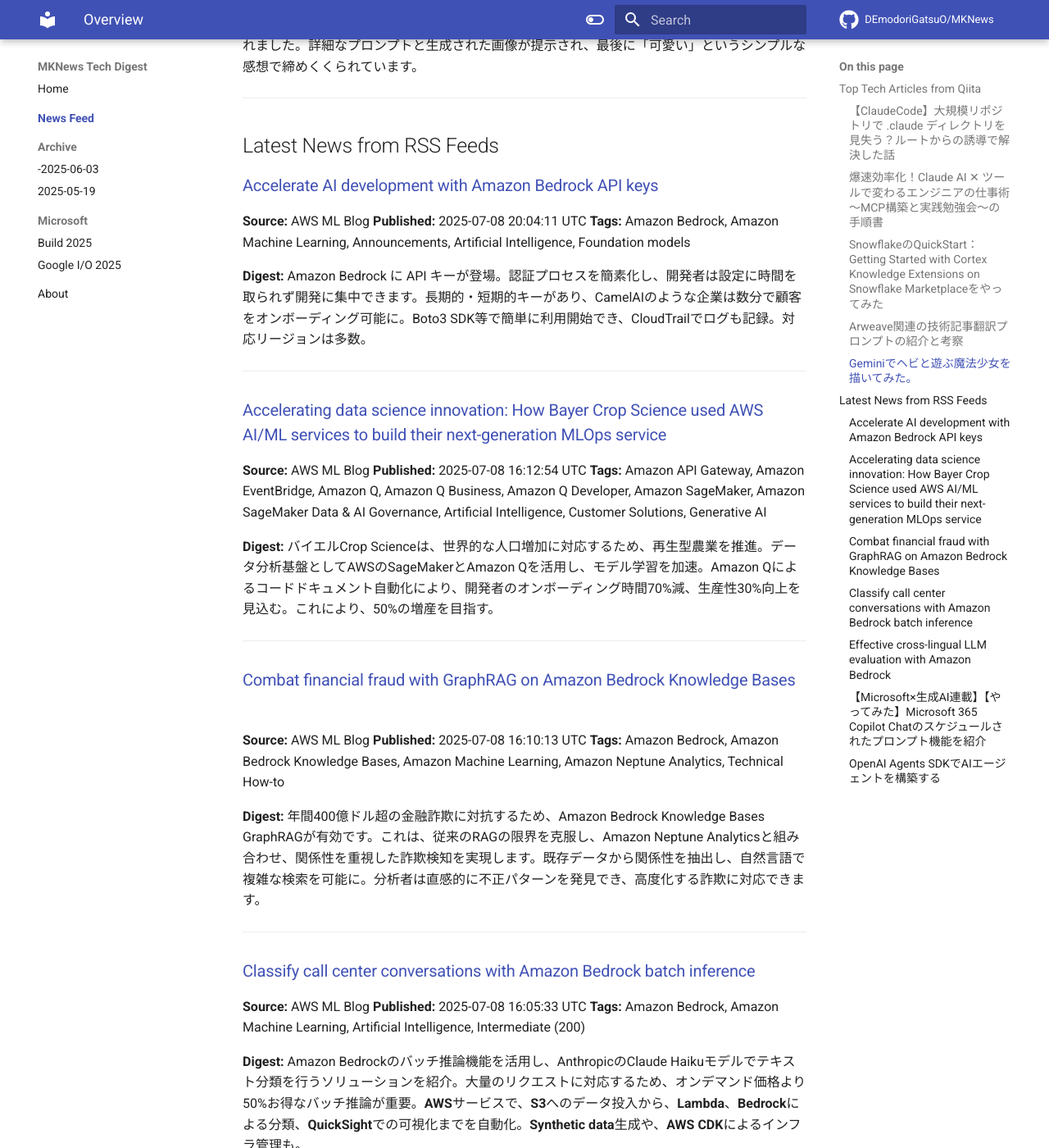
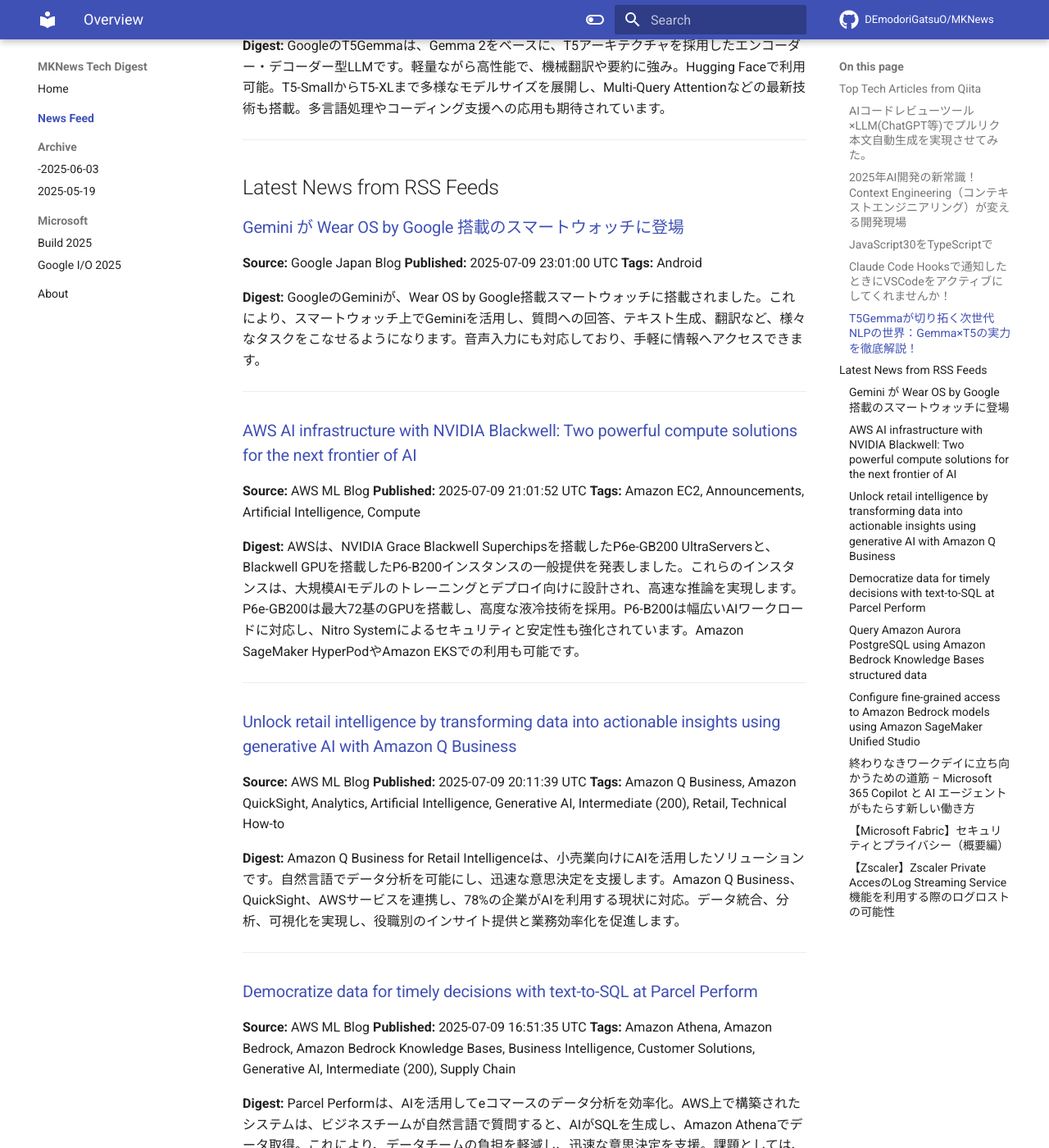
Before and after one commit to DEmodoriGatsuO/MKNews, an MkDocs documentation site: the page built from docs/news/index.md, in a window 1280 px wide and 1400 px high, scrolled down 1485 px. Shown: the whole window at 82% size. Built offline with MkDocs 1.6.1 and Material for MkDocs 9.7.7, drawn with Linux system fonts in a browser that asks for light colours; comment, search, counter and statistics services are not loaded; some of the changed text lies outside the part shown.

Commit message:
Automated AI Tech Digest - 2025-07-10

```diff
--- a/docs/news/index.md
+++ b/docs/news/index.md
@@ -1,128 +1,148 @@
-# AI Tech Trends Digest (2025-07-09)
+# AI Tech Trends Digest (2025-07-10)
 
 
 ## Top Tech Articles from Qiita
 
 
-### [【ClaudeCode】大規模リポジトリで .claude ディレクトリを見失う？ルートからの誘導で解決した話](https://qiita.com/kurifumi/items/95caa20379c8961684e8)
-**Published:** 2025-07-08 12:40:10 UTC
-**Likes:** 8
-**Tags:** Claude, ClaudeCode
+### [AIコードレビューツール×LLM(ChatGPT等)でプルリク本文自動生成を実現させてみた。](https://qiita.com/kou_dv/items/f94bc1e8d7b3b82f06e3)
+**Published:** 2025-07-09 12:52:15 UTC
+**Likes:** 5
+**Tags:** GitHub, pullrequest, Gemini, GitHubActions, ChatGPT
 
 **Digest:**
-ClaudeCodeが`.claude/CLAUDE.md`を認識できない問題に対し、大規模リポジトリでのファイル数制限が原因と判明。**Google Vertex AI (Sonnet4/Opus4)**環境で、ルート直下に`.claude/CLAUDE.md`への誘導ファイル配置で対応。LSツールの出力制限で隠しディレクトリが見つけられないため、この対処法を採用。より良い解決策を模索中です。
+大学3年生の鈴木さんが、AIコードレビューツールCodeRabbitとLLMを連携させ、プルリク本文を自動生成するワークフローを構築。GitHub Actionsを使用し、CodeRabbitの要約とPRテンプレートを元にGeminiで本文を生成。PersonalAccessToken使用やプロンプトインジェクションリスクへの注意点も解説。今後は自動ラベリングや静的解析結果の追記も検討。
 
 ---
 
-### [爆速効率化！Claude AI ✕ ツールで変わるエンジニアの仕事術 〜MCP構築と実践勉強会〜の手順書](https://qiita.com/achanggg/items/44e730f03ad17916e61e)
-**Published:** 2025-07-08 13:13:36 UTC
-**Likes:** 1
-**Tags:** AI, MCP, Claude, AIエージェント, ClaudeCode
+### [2025年AI開発の新常識！Context Engineering（コンテキストエンジニアリング）が変える開発現場](https://qiita.com/takuya77088/items/579cce606799e207a2c4)
+**Published:** 2025-07-09 06:25:07 UTC
+**Likes:** 4
+**Tags:** AI開発, LLM, カスタマイズされた, AIエージェント, ContextEngineering
 
 **Digest:**
-2025年7月12日の勉強会資料。Node.js、Claude Desktop/Code、uvインストールが前提。MCP設定は、claude_desktop_config.json編集（Claude Desktop）または `claude mcp add` コマンド（Claude Code）で行う。FileSystem、Playwright、Obsidian、context7、MySQLなどMCP設定例とプロンプト例を紹介。禁止事項設定も解説。
+「コンテキストエンジニアリング」は、AI界隈で注目を集める技術で、Andrej Karpathyが提唱。プロンプトエンジニアリングを発展させ、LLMに適切な情報とツールを適切なタイミングで提供する技術。GoogleのNikolay Savinovは、AgentとContextの共生関係を説明。LangChainは、書き込み、選別、圧縮、隔離の4つの戦略を提示。Shopifyでは、従業員のAI活用能力を評価基準にするなど、企業での重要性が増している。
 
 ---
 
-### [SnowflakeのQuickStart：Getting Started with Cortex Knowledge Extensions on Snowflake Marketplaceをやってみた](https://qiita.com/a-kamiya/items/fa630d133614ad5653aa)
-**Published:** 2025-07-08 10:01:16 UTC
-**Likes:** 1
-**Tags:** Snowflake, 公式ドキュメント, Streamlit, Claude, Streamlit_in_Snowflake
+### [JavaScript30をTypeScriptで](https://qiita.com/makoto-ogata@github/items/5e71bcdf2b361b9c3379)
+**Published:** 2025-07-09 15:37:52 UTC
+**Likes:** 3
+**Tags:** JavaScript, TypeScript, Gemini
 
 **Digest:**
-Snowflake Discoverイベントのオンラインセッションに参加。公式ドキュメントを自然言語で質問できるチャット機能を試す。QuickStartの手順でエラー発生も、スキーマ名修正やパッケージインストールで解決。Streamlitアプリで「What is a view in Snowflake?」の質問に回答。日本語入力にはClaude先生の助けを借りて、翻訳機能を組み込んだ修正版コードで対応しました。
+人気教材「JavaScript30」をTypeScriptで実装する試み。GitHubのリポジトリをフォークし、`tsconfig.json`を設定して環境構築。最初の教材「JavaScript Drum Kit」をTypeScriptで記述し、`code`プロパティの使用など、オリジナルとの差分も説明。Geminiによるコードレビューも受け、改善点を見つけました。学習への活用と、AIによるレビューの進化を実感した結果となりました。
 
 ---
 
-### [Arweave関連の技術記事翻訳プロンプトの紹介と考察](https://qiita.com/nft/items/f4f0eb9fe3ffccbdbd54)
-**Published:** 2025-07-09 02:04:24 UTC
-**Likes:** 0
-**Tags:** Blockchain, DevRel, Ao, arweave, LLM
+### [Claude Code Hooksで通知したときにVSCodeをアクティブにしてくれませんか！](https://qiita.com/hajimemath/items/256dfa78990c568eb600)
+**Published:** 2025-07-09 11:42:05 UTC
+**Likes:** 2
+**Tags:** VSCode, Claude, ClaudeCode, ClaudeCodeHooks
 
 **Digest:**
-Arweave関連テックブログ数百本の翻訳に、Claude Projectsとカスタムプロンプトを活用。Web版またはProjects推奨で、マークダウン化が重要。Claude Codeは精度低下。プロンプトは技術用語の扱い、文体、SEOを考慮。課題としてレート制限、辞書反映の不完全さ、手動割合の多さを指摘。今後はClaude Code Hooks活用も検討。
+Claude Code Hooksで通知を受け取れるようになったが、設定でスクリプトエディタに遷移してしまう問題があった。`.claude/settings.local.json`にosascriptコマンドを用いた設定を追加し、Macの通知とVSCodeのアクティブ化を実現。StopとNotificationフックで通知と同時にVSCodeがアクティブになる。
 
 ---
 
-### [Geminiでヘビと遊ぶ魔法少女を描いてみた。](https://qiita.com/nori-channel/items/325737a48c4eaa5fbd81)
-**Published:** 2025-07-08 21:26:00 UTC
-**Likes:** 0
-**Tags:** Gemini
+### [T5Gemmaが切り拓く次世代NLPの世界：Gemma×T5の実力を徹底解説！](https://qiita.com/bienhoa/items/9c701a48dcbd9f4b0cad)
+**Published:** 2025-07-10 00:28:02 UTC
+**Likes:** 1
+**Tags:** 初心者, Gemini, T5, huggingface, Gemma
 
 **Digest:**
-Google Geminiで生成された、聖なるヘビと遊ぶ魔法少女のイラストを紹介。簡単なプロンプト「聖なるヘビと遊ぶ魔法少女を描いてください」の結果として、可愛らしい画像が出力されました。詳細なプロンプトと生成された画像が提示され、最後に「可愛い」というシンプルな感想で締めくくられています。
+GoogleのT5Gemmaは、Gemma 2をベースに、T5アーキテクチャを採用したエンコーダー・デコーダー型LLMです。軽量ながら高性能で、機械翻訳や要約に強み。Hugging Faceで利用可能。T5-SmallからT5-XLまで多様なモデルサイズを展開し、Multi-Query Attentionなどの最新技術も搭載。多言語処理やコーディング支援への応用も期待されています。
 
 ---
 
 ## Latest News from RSS Feeds
 
 
-### [Accelerate AI development with Amazon Bedrock API keys](https://aws.amazon.com/blogs/machine-learning/accelerate-ai-development-with-amazon-bedrock-api-keys/)
-**Source:** AWS ML Blog
-**Published:** 2025-07-08 20:04:11 UTC
-**Tags:** Amazon Bedrock, Amazon Machine Learning, Announcements, Artificial Intelligence, Foundation models
+### [Gemini が Wear OS by Google 搭載のスマートウォッチに登場](https://blog.google/intl/ja-jp/products/android-chrome-play/gemini-wear-os-watches/)
+**Source:** Google Japan Blog
+**Published:** 2025-07-09 23:01:00 UTC
+**Tags:** Android
 
 **Digest:**
-Amazon Bedrock に API キーが登場。認証プロセスを簡素化し、開発者は設定に時間を取られず開発に集中できます。長期的・短期的キーがあり、CamelAIのような企業は数分で顧客をオンボーディング可能に。Boto3 SDK等で簡単に利用開始でき、CloudTrailでログも記録。対応リージョンは多数。
+GoogleのGeminiが、Wear OS by Google搭載スマートウォッチに搭載されました。これにより、スマートウォッチ上でGeminiを活用し、質問への回答、テキスト生成、翻訳など、様々なタスクをこなせるようになります。音声入力にも対応しており、手軽に情報へアクセスできます。
 
 ---
 
-### [Accelerating data science innovation: How Bayer Crop Science used AWS AI/ML services to build their next-generation MLOps service](https://aws.amazon.com/blogs/machine-learning/accelerating-data-science-innovation-how-bayer-crop-science-used-aws-ai-ml-services-to-build-their-next-generation-mlops-service/)
+### [AWS AI infrastructure with NVIDIA Blackwell: Two powerful compute solutions for the next frontier of AI](https://aws.amazon.com/blogs/machine-learning/aws-ai-infrastructure-with-nvidia-blackwell-two-powerful-compute-solutions-for-the-next-frontier-of-ai/)
 **Source:** AWS ML Blog
-**Published:** 2025-07-08 16:12:54 UTC
-**Tags:** Amazon API Gateway, Amazon EventBridge, Amazon Q, Amazon Q Business, Amazon Q Developer, Amazon SageMaker, Amazon SageMaker Data & AI Governance, Artificial Intelligence, Customer Solutions, Generative AI
+**Published:** 2025-07-09 21:01:52 UTC
+**Tags:** Amazon EC2, Announcements, Artificial Intelligence, Compute
 
 **Digest:**
-バイエルCrop Scienceは、世界的な人口増加に対応するため、再生型農業を推進。データ分析基盤としてAWSのSageMakerとAmazon Qを活用し、モデル学習を加速。Amazon Qによるコードドキュメント自動化により、開発者のオンボーディング時間70%減、生産性30%向上を見込む。これにより、50%の増産を目指す。
+AWSは、NVIDIA Grace Blackwell Superchipsを搭載したP6e-GB200 UltraServersと、Blackwell GPUを搭載したP6-B200インスタンスの一般提供を発表しました。これらのインスタンスは、大規模AIモデルのトレーニングとデプロイ向けに設計され、高速な推論を実現します。P6e-GB200は最大72基のGPUを搭載し、高度な液冷技術を採用。P6-B200は幅広いAIワークロードに対応し、Nitro Systemによるセキュリティと安定性も強化されています。Amazon SageMaker HyperPodやAmazon EKSでの利用も可能です。
 
 ---
 
-### [Combat financial fraud with GraphRAG on Amazon Bedrock Knowledge Bases](https://aws.amazon.com/blogs/machine-learning/combat-financial-fraud-with-graphrag-on-amazon-bedrock-knowledge-bases/)
+### [Unlock retail intelligence by transforming data into actionable insights using generative AI with Amazon Q Business](https://aws.amazon.com/blogs/machine-learning/unlock-retail-intelligence-by-transforming-data-into-actionable-insights-using-generative-ai-with-amazon-q-business/)
 **Source:** AWS ML Blog
-**Published:** 2025-07-08 16:10:13 UTC
-**Tags:** Amazon Bedrock, Amazon Bedrock Knowledge Bases, Amazon Machine Learning, Amazon Neptune Analytics, Technical How-to
+**Published:** 2025-07-09 20:11:39 UTC
+**Tags:** Amazon Q Business, Amazon QuickSight, Analytics, Artificial Intelligence, Generative AI, Intermediate (200), Retail, Technical How-to
 
 **Digest:**
-年間400億ドル超の金融詐欺に対抗するため、Amazon Bedrock Knowledge Bases GraphRAGが有効です。これは、従来のRAGの限界を克服し、Amazon Neptune Analyticsと組み合わせ、関係性を重視した詐欺検知を実現します。既存データから関係性を抽出し、自然言語で複雑な検索を可能に。分析者は直感的に不正パターンを発見でき、高度化する詐欺に対応できます。
+Amazon Q Business for Retail Intelligenceは、小売業向けにAIを活用したソリューションです。自然言語でデータ分析を可能にし、迅速な意思決定を支援します。Amazon Q Business、QuickSight、AWSサービスを連携し、78%の企業がAIを利用する現状に対応。データ統合、分析、可視化を実現し、役職別のインサイト提供と業務効率化を促進します。
 
 ---
 
-### [Classify call center conversations with Amazon Bedrock batch inference](https://aws.amazon.com/blogs/machine-learning/classify-call-center-conversations-with-amazon-bedrock-batch-inference/)
+### [Democratize data for timely decisions with text-to-SQL at Parcel Perform](https://aws.amazon.com/blogs/machine-learning/democratize-data-for-timely-decisions-with-text-to-sql-at-parcel-perform/)
 **Source:** AWS ML Blog
-**Published:** 2025-07-08 16:05:33 UTC
-**Tags:** Amazon Bedrock, Amazon Machine Learning, Artificial Intelligence, Intermediate (200)
+**Published:** 2025-07-09 16:51:35 UTC
+**Tags:** Amazon Athena, Amazon Bedrock, Amazon Bedrock Knowledge Bases, Business Intelligence, Customer Solutions, Generative AI, Intermediate (200), Supply Chain
 
 **Digest:**
-Amazon Bedrockのバッチ推論機能を活用し、AnthropicのClaude Haikuモデルでテキスト分類を行うソリューションを紹介。大量のリクエストに対応するため、オンデマンド価格より50%お得なバッチ推論が重要。**AWS**サービスで、**S3**へのデータ投入から、**Lambda**、**Bedrock**による分類、**QuickSight**での可視化までを自動化。**Synthetic data**生成や、**AWS CDK**によるインフラ管理も。
+Parcel Performは、AIを活用してeコマースのデータ分析を効率化。AWS上で構築されたシステムは、ビジネスチームが自然言語で質問すると、AIがSQLを生成し、Amazon Athenaでデータ取得。これにより、データチームの負担を軽減し、迅速な意思決定を支援。課題としては、曖昧な名前への対応、高コストなクエリへの対策、コスト追跡などが挙げられています。
 
 ---
 
-### [Effective cross-lingual LLM evaluation with Amazon Bedrock](https://aws.amazon.com/blogs/machine-learning/effective-cross-lingual-llm-evaluation-with-amazon-bedrock/)
+### [Query Amazon Aurora PostgreSQL using Amazon Bedrock Knowledge Bases structured data](https://aws.amazon.com/blogs/machine-learning/query-amazon-aurora-postgresql-using-amazon-bedrock-knowledge-bases-structured-data/)
 **Source:** AWS ML Blog
-**Published:** 2025-07-08 15:46:49 UTC
-**Tags:** Advanced (300), Amazon Bedrock, Best Practices, Generative AI
+**Published:** 2025-07-09 16:48:35 UTC
+**Tags:** Amazon Aurora, Amazon Bedrock, Amazon Bedrock Knowledge Bases, Amazon Redshift, Intermediate (200), Technical How-to
 
 **Digest:**
-Amazon Bedrock Evaluationsは、多言語LLM評価を効率化。LLMを評価者として活用し、時間とコストを削減しつつ品質を維持します。SEA-MTBenchデータセットを用い、英語とインドネシア語の評価プロンプトで検証、相関性の高さを確認。自動評価と人手評価を組み合わせ、LLMのバイアスを考慮し、品質を向上させます。
+Amazon Bedrock Knowledge Bases は、LLM を社内データに接続する RAG 機能を提供します。Aurora PostgreSQL データへの自然言語クエリを可能にするため、Redshift Zero-ETL を活用。Redshift にデータを同期し、Amazon Bedrock で構造化データソースとして設定。ユーザーは自然言語で質問し、SQL に変換され、回答を得られます。
 
 ---
 
-### [【Microsoft×生成AI連載】【やってみた】Microsoft 365 Copilot Chatのスケジュールされたプロンプト機能を紹介](https://blog.jbs.co.jp/entry/2025/07/09/090603)
-**Source:** JBS Blog
-**Published:** 2025-07-09 00:06:03 UTC
-**Tags:** Copilot, Microsoft Copilot, Microsoft 365 Copilot, 生成AI, Microsoft×生成AI連載
+### [Configure fine-grained access to Amazon Bedrock models using Amazon SageMaker Unified Studio](https://aws.amazon.com/blogs/machine-learning/configure-fine-grained-access-to-amazon-bedrock-models-using-amazon-sagemaker-unified-studio/)
+**Source:** AWS ML Blog
+**Published:** 2025-07-09 16:45:56 UTC
+**Tags:** Amazon Bedrock, Amazon Machine Learning, Amazon SageMaker Unified Studio, Artificial Intelligence, AWS Identity and Access Management (IAM), Security, Identity, & Compliance, Technical How-to
 
 **Digest:**
-Microsoft 365 Copilot Chatに、タスクを自動化する「スケジュールされたプロンプト」機能が登場。定型業務の効率化を目指すなら必見です。指定した時間にプロンプトを実行し、日報作成など反復タスクを自動化できます。業務効率化をしたい方におすすめです。
+Amazon SageMaker Unified Studioは、安全なAI開発環境を提供し、Amazon BedrockモデルへのアクセスをIAMで細かく制御します。2025年ローンチの同環境は、企業向けに**機密データ保護**、コンプライアンス遵守、ユーザー信頼の確保を支援。IAMポリシーでモデルへのアクセスを制限し、**ロール**と**インラインポリシー**を使い、認可されたユーザーだけが特定モデルを利用可能に。これにより、開発者の柔軟性を保ちつつ、**強力なセキュリティ**を実現します。
 
 ---
 
-### [OpenAI Agents SDKでAIエージェントを構築する](https://blog.jbs.co.jp/entry/2025/07/08/163356)
-**Source:** JBS Blog
-**Published:** 2025-07-08 07:33:56 UTC
-**Tags:** 大規模言語モデル, multi-agent, マルチエージェント, Azure OpenAI, AI Agent, OpenAI Agents SDK, MCP
+### [終わりなきワークデイに立ち向かうための道筋 – Microsoft 365 Copilot と AI エージェントがもたらす新しい働き方](https://blogs.windows.com/japan/2025/07/10/how-microsoft-365-copilot-and-agents-help-tackle-the-infinite-workday/)
+**Source:** Windows Blog for Japan
+**Published:** 2025-07-10 05:13:53 UTC
+**Tags:** Copilot, AI, Microsoft 365
 
 **Digest:**
-OpenAI Agents SDKの基礎と活用方法を紹介。AIエージェント構築を容易にする軽量ツールで、Azure OpenAIリソースの利用とMCP（Multiple Choice Prompt）の活用方法を解説します。環境設定やサンプルコードを通じて、実践的なAIアプリ開発の第一歩を学べます。
+Microsoft 365 Copilot の記事では、現代の働き方が「終わりなきワークデイ」化している現状を指摘。AI活用で業務効率化を目指し、**80/20の法則**に基づき、インパクトのある20%の仕事に集中を促す。従来の組織図ではなく**ワークチャート**でチームを編成し、全従業員をAIエージェントを活用する**エージェントボス**として育成することが重要。
 
 ---
+
+### [【Microsoft Fabric】セキュリティとプライバシー（概要編）](https://blog.jbs.co.jp/entry/2025/07/10/120511)
+**Source:** JBS Blog
+**Published:** 2025-07-10 03:05:11 UTC
+**Tags:** Microsoft Fabric
+
+**Digest:**
+Microsoft Fabricのセキュリティ概要を解説。データ暗号化、認証・アクセス管理、ネットワークセキュリティ、データ主権とコンプライアンスが重要。データ保護のため、暗号化、認証方法、ツール選定が不可欠です。Fabric構築におけるセキュリティ対策の概要をまとめた今回の記事では、注意点と実践方法を提示します。
+
+---
+
+### [【Zscaler】Zscaler Private AccesのLog Streaming Service機能を利用する際のログロストの可能性](https://blog.jbs.co.jp/entry/2025/07/10/085214)
+**Source:** JBS Blog
+**Published:** 2025-07-09 23:52:14 UTC
+**Tags:** Zscaler
+
+**Digest:**
+ZscalerのLog Streaming Service (LSS) でログロストが発生する問題について解説します。App Connectorとsyslogサーバー間のFWなどの機器がセッション情報を保持し、そのタイムアウト設定が24時間未満の場合に発生の可能性が。ZPA通信で一度切断後にタイムアウトを迎えるケースも。
+
+---
```
